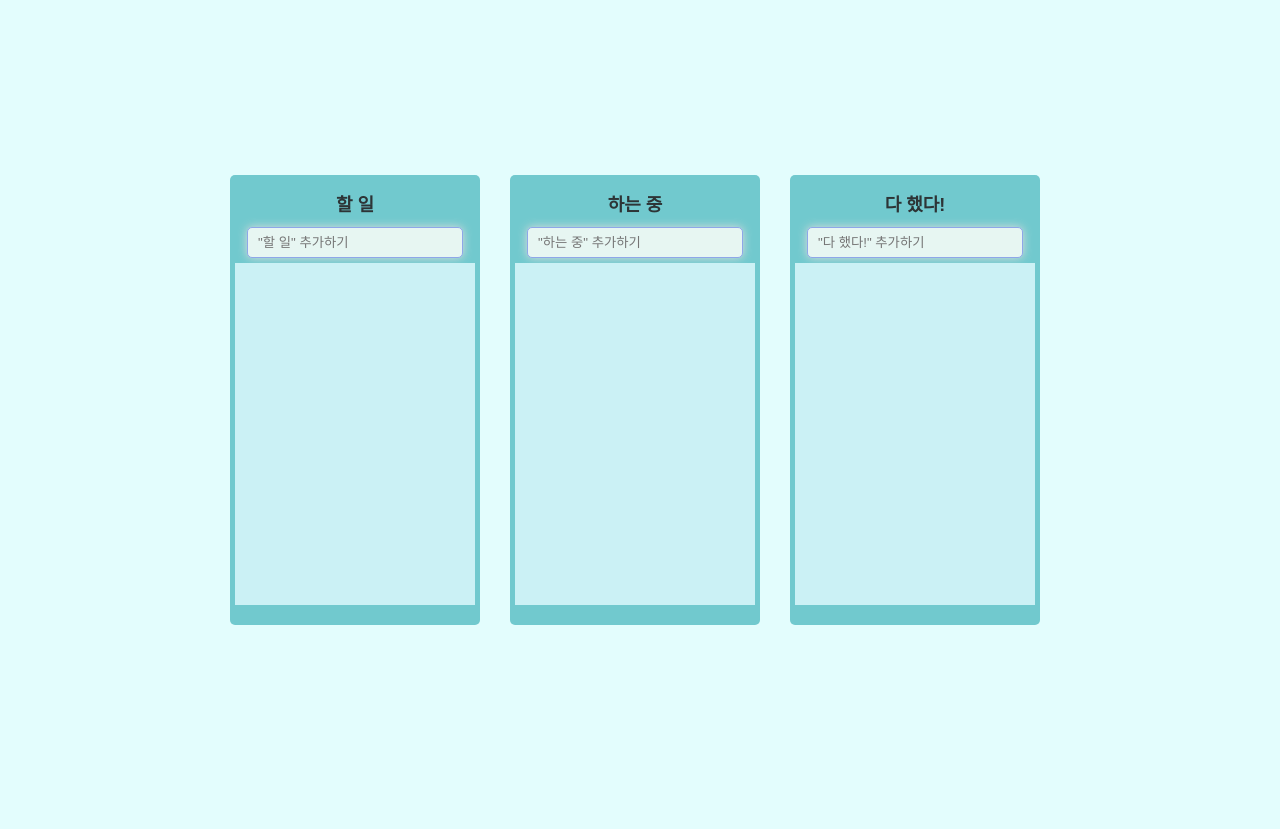
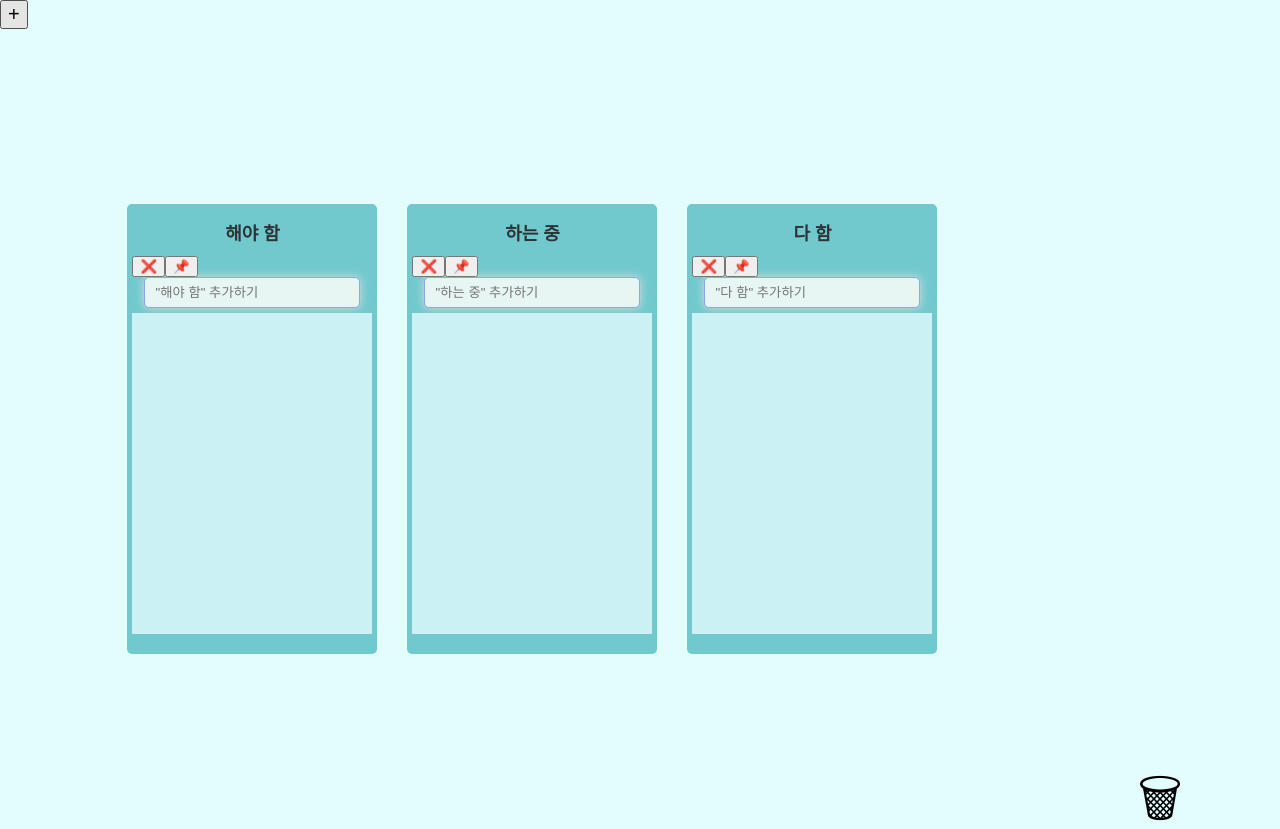
Before and after one commit to prgmr99/Neo-Todo, a React (Create React App) app: page / in a window 1280 px wide. Before the commit the page ends 800 px from the top, so only its background shows below. Built offline with nearby package versions, Linux system fonts and the light colour scheme.

Commit message:
[Fix] issues #3-2~#8 해결

```diff
--- a/src/App.tsx
+++ b/src/App.tsx
@@ -1,8 +1,14 @@
 import styled from "styled-components";
-import { DragDropContext, DropResult } from "react-beautiful-dnd";
+import {
+  DragDropContext,
+  DropResult,
+  Droppable,
+  Draggable,
+} from "react-beautiful-dnd";
 import { useRecoilState } from "recoil";
 import { toDoState } from "./atoms";
 import Board from "./components/Board";
+//import Trash from "./components/Trash";
 
 const Wrapper = styled.div`
   display: flex;
@@ -14,64 +20,149 @@ const Wrapper = styled.div`
   height: 100vh;
 `;
 const Boards = styled.div`
-  display: grid;
-  width: 100%;
-  grid-template-columns: repeat(3, 1fr);
+  display: flex;
 `;
-
+const Area = styled.div`
+  position: relative;
+  top: 370px;
+  left: 100px;
+  font-size: 50px;
+`;
+const ButtonBoard = styled.button`
+  font-size: 20px;
+  top: 0px;
+  left: 0px;
+  position: relative;
+`;
 function App() {
   const [toDos, settoDos] = useRecoilState(toDoState);
-  const onDragEnd = (info: DropResult) => {
-    const { destination, source, draggableId } = info;
-    if (!destination) return;
-    if (destination?.droppableId === source.droppableId) {
-      //same board movement
-      settoDos((allBoards) => {
-        const boardCopy = [...allBoards[source.droppableId]];
-        const taskObj = boardCopy[source.index];
-        // 1) Delete item on source.index
-        boardCopy.splice(source.index, 1);
-        // 2) Put back the item on the destination.index
-        boardCopy.splice(destination?.index, 0, taskObj);
-        return {
-          ...allBoards,
-          [source.droppableId]: boardCopy,
-        };
-      });
-    }
-    if (destination?.droppableId !== source.droppableId) {
-      // cross board movement
-      settoDos((allBoards) => {
-        const sourceBoard = [...allBoards[source.droppableId]];
-        const taskObj = sourceBoard[source.index];
-        const destinationBoard = [...allBoards[destination.droppableId]];
-        sourceBoard.splice(source.index, 1);
-        destinationBoard.splice(destination?.index, 0, taskObj);
-        return {
-          ...allBoards,
-          [source.droppableId]: sourceBoard,
-          [destination.droppableId]: destinationBoard,
-        };
+  const onAddBoard = () => {
+    const name = window.prompt("새 보드 이름을 입력해주세요!")?.trim();
+    if (name !== null && name !== undefined) {
+      if (name === "") {
+        alert("이름을 입력해주세요!");
+        return;
+      }
+      settoDos((prev) => {
+        return [...prev, { title: name, id: Date.now(), toDos: [] }];
       });
     }
   };
-  /* settoDos((oldTodos) => {
-      const newTodos = [...oldTodos];
-      // 1) Delete item on source.index
-      newTodos.splice(source.index, 1)
-      // 2) Put back the item on the destination.index
-      newTodos.splice(destination?.index, 0, draggableId)
-      return newTodos;
-    }) */
+  const onDragEnd = (info: DropResult) => {
+    const { destination, source, draggableId } = info;
+    if (source.droppableId === "boards") {
+      if (!destination) return;
+      if (source.index === destination.index) return;
+      if (source.index !== destination.index) {
+        settoDos((prev) => {
+          const toDosCopy = [...prev];
+          const prevBoard = toDosCopy[source.index];
+          toDosCopy.splice(source.index, 1);
+          toDosCopy.splice(destination.index, 0, prevBoard);
+          return toDosCopy;
+        });
+      }
+    } else if (source.droppableId !== "boards") {
+      if (!destination) return;
 
+      if (destination.droppableId === "trash") {
+        settoDos((prev) => {
+          const toDosCopy = [...prev];
+          const boardIndex = toDosCopy.findIndex(
+            (board) => board.id + "" === source.droppableId.split("-")[1]
+          );
+          const boardCopy = { ...toDosCopy[boardIndex] };
+          const listCopy = [...boardCopy.toDos];
+          listCopy.splice(source.index, 1);
+          boardCopy.toDos = listCopy;
+          toDosCopy.splice(boardIndex, 1, boardCopy);
+          return toDosCopy;
+        });
+        return;
+      }
+      if (source.droppableId === destination.droppableId) {
+        settoDos((prev) => {
+          const toDosCopy = [...prev];
+          const boardIndex = toDosCopy.findIndex(
+            (board) => board.id + "" === source.droppableId.split("-")[1]
+          );
+          const boardCopy = { ...toDosCopy[boardIndex] };
+          const listCopy = [...boardCopy.toDos];
+          const prevToDo = boardCopy.toDos[source.index];
+          listCopy.splice(source.index, 1);
+          listCopy.splice(destination.index, 0, prevToDo);
+          boardCopy.toDos = listCopy;
+          toDosCopy.splice(boardIndex, 1, boardCopy);
+
+          return toDosCopy;
+        });
+      }
+      if (source.droppableId !== destination.droppableId) {
+        settoDos((prev) => {
+          const toDosCopy = [...prev];
+          const sourceBoardIndex = toDosCopy.findIndex(
+            (board) => board.id + "" === source.droppableId.split("-")[1]
+          );
+          const destinationBoardIndex = toDosCopy.findIndex(
+            (board) => board.id + "" === destination.droppableId.split("-")[1]
+          );
+          const sourceBoardCopy = { ...toDosCopy[sourceBoardIndex] };
+          const destinationBoardCopy = { ...toDosCopy[destinationBoardIndex] };
+          const sourceListCopy = [...sourceBoardCopy.toDos];
+          const destinationListCopy = [...destinationBoardCopy.toDos];
+
+          const prevToDo = sourceBoardCopy.toDos[source.index];
+
+          sourceListCopy.splice(source.index, 1);
+          destinationListCopy.splice(destination.index, 0, prevToDo);
+
+          sourceBoardCopy.toDos = sourceListCopy;
+          destinationBoardCopy.toDos = destinationListCopy;
+
+          toDosCopy.splice(sourceBoardIndex, 1, sourceBoardCopy);
+          toDosCopy.splice(destinationBoardIndex, 1, destinationBoardCopy);
+
+          return toDosCopy;
+        });
+      }
+    }
+  };
   return (
     <DragDropContext onDragEnd={onDragEnd}>
+      <ButtonBoard onClick={onAddBoard}>+</ButtonBoard>
       <Wrapper>
-        <Boards>
-          {Object.keys(toDos).map((boardId) => (
-            <Board boardId={boardId} key={boardId} toDos={toDos[boardId]} />
-          ))}
-        </Boards>
+        <Droppable droppableId="boards" direction="horizontal" type="BOARDS">
+          {(provided, snapshot) => (
+            <Boards ref={provided.innerRef} {...provided.droppableProps}>
+              {toDos.map((board, index) => (
+                <Draggable
+                  draggableId={"board-" + board.id}
+                  key={board.id}
+                  index={index}
+                >
+                  {(provided, snapshot) => (
+                    <Board
+                      board={board}
+                      parentProvided={provided}
+                      isHovering={snapshot.isDragging}
+                    />
+                  )}
+                </Draggable>
+              ))}
+              {provided.placeholder}
+            </Boards>
+          )}
+        </Droppable>
+        <Droppable droppableId="trash" type="BOARD">
+          {(provided, snapshot) => (
+            <Area>
+              <div ref={provided.innerRef} {...provided.droppableProps}>
+                🗑
+              </div>
+              {provided.placeholder}
+            </Area>
+          )}
+        </Droppable>
       </Wrapper>
     </DragDropContext>
   );
--- a/src/atoms.tsx
+++ b/src/atoms.tsx
@@ -4,15 +4,44 @@ export interface ITodo {
   id: number;
   text: string;
 }
-interface ITodoState {
-  [key: string]: ITodo[];
-}
 export interface IBoard {
   id: number;
-  text: string;
+  title: string;
   toDos: ITodo[];
 }
+const instanceOfToDo = (object: unknown): object is ITodo => {
+  return (
+    object !== null &&
+    object !== undefined &&
+    object.constructor === Object &&
+    typeof (object as { id: unknown; text: unknown }).id === "number" &&
+    typeof (object as { id: unknown; text: unknown }).text === "string"
+  );
+};
 
+const instanceOfBoard = (object: unknown): object is IBoard => {
+  return (
+    object !== null &&
+    object !== undefined &&
+    object.constructor === Object &&
+    typeof (object as { id: unknown; title: unknown; toDos: unknown }).id ===
+      "number" &&
+    typeof (object as { id: unknown; title: unknown; toDos: unknown }).title ===
+      "string" &&
+    Array.isArray(
+      (object as { id: unknown; title: unknown; toDos: unknown }).toDos
+    ) &&
+    (object as { id: unknown; title: unknown; toDos: unknown[] }).toDos.every(
+      (toDo) => instanceOfToDo(toDo)
+    )
+  );
+};
+
+const instanceOfBoards = (object: unknown): object is IBoard[] => {
+  return (
+    Array.isArray(object) && object.every((board) => instanceOfBoard(board))
+  );
+};
 /**
  * localStorage에 저장하는데 useEffect와도 결합시켰다고 생각하면 된다.
  * Atom Effect의 기능
@@ -23,22 +52,49 @@ const localStorageEffect =
   (key: string) =>
   ({ setSelf, onSet }: any) => {
     const savedValue = localStorage.getItem(key);
-    if (savedValue !== null) {
-      setSelf(JSON.parse(savedValue));
+
+    if (savedValue !== null && savedValue !== undefined) {
+      const json = (raw: string) => {
+        try {
+          return JSON.parse(raw);
+        } catch (error) {
+          return false;
+        }
+      };
+
+      if (json(savedValue) && instanceOfBoards(json(savedValue))) {
+        setSelf(json(savedValue));
+      }
     }
-    onSet((newValue: any, _: any, isReset: boolean) => {
-      isReset
-        ? localStorage.removeItem(key)
-        : localStorage.setItem(key, JSON.stringify(newValue));
+
+    onSet((newValue: IBoard[]) => {
+      localStorage.setItem(key, JSON.stringify(newValue));
     });
   };
 
-export const toDoState = atom<ITodoState>({
+export const toDoState = atom<IBoard[]>({
   key: "toDos",
-  default: {
-    "할 일": [],
-    "하는 중": [],
-    "다 했다!": [],
-  },
+  default: [
+    {
+      title: "해야 함",
+      id: 0,
+      toDos: [],
+    },
+    {
+      title: "하는 중",
+      id: 1,
+      toDos: [],
+    },
+    {
+      title: "다 함",
+      id: 2,
+      toDos: [],
+    },
+  ],
   effects: [localStorageEffect("toDos")],
 });
+
+export const trashState = atom({
+  key: "trash",
+  default: ["hello"],
+});
--- a/src/components/Board.tsx
+++ b/src/components/Board.tsx
@@ -1,23 +1,37 @@
 import { useEffect } from "react";
-import { Droppable } from "react-beautiful-dnd";
+import React from "react";
+import { Droppable, DraggableProvided } from "react-beautiful-dnd";
 import { useForm } from "react-hook-form";
 import DraggableCard from "./DraggableCard";
 import styled from "styled-components";
-import { ITodo, toDoState } from "../atoms";
+import { ITodo, toDoState, IBoard } from "../atoms";
 import { useSetRecoilState, useRecoilValue } from "recoil";
 
 interface IForm {
   toDo: string;
 }
 interface IBoardProps {
-  toDos: ITodo[];
-  boardId: string;
+  board: IBoard;
+  parentProvided: DraggableProvided;
+  isHovering: boolean;
 }
 interface IAreaProps {
   isDraggingFromThis: boolean;
   isDraggingOver: boolean;
 }
-const Container = styled.div``;
+const Container = styled.div<{ isDraggingOver: boolean }>`
+  padding: 20px 5px;
+  background-color: ${(props) => props.theme.boardColor};
+  border-radius: 5px;
+  min-height: 450px;
+  display: flex;
+  flex-direction: column;
+  width: 250px;
+  overflow: hidden;
+  margin: 0px 100px;
+  margin-left: -70px;
+  justify-content: center;
+`;
 const Area = styled.div<IAreaProps>`
   background-color: ${(props) =>
     props.isDraggingOver
@@ -40,19 +54,6 @@ const Title = styled.h2`
     transition: color 0.3s ease-in-out;
   }
 `;
-const Wrapper = styled.div`
-  padding: 20px 5px;
-  background-color: ${(props) => props.theme.boardColor};
-  border-radius: 5px;
-  min-height: 450px;
-  display: flex;
-  flex-direction: column;
-  width: 250px;
-  overflow: hidden;
-  margin: 0px 100px;
-  margin-left: -70px;
-  justify-content: center;
-`;
 const Form = styled.form`
   width: 100%;
 `;
@@ -74,56 +75,101 @@ const Input = styled.input`
   }
 `;
 
-function Board({ toDos, boardId }: IBoardProps) {
+function Board({ board, parentProvided, isHovering }: IBoardProps) {
   const setTodos = useSetRecoilState(toDoState);
   //const getTodos = useRecoilValue(toDoState);
   const { register, setValue, handleSubmit } = useForm<IForm>();
+  const onDelBtn = () => {
+    setTodos((prev) => {
+      const boardsCopy = [...prev];
+      const boardIndex = prev.findIndex((b) => b.id === board.id);
+      boardsCopy.splice(boardIndex, 1);
+      return boardsCopy;
+    });
+  };
   const onValid = ({ toDo }: IForm) => {
     const newTodo = {
       id: Date.now(),
       text: toDo,
     };
-    setTodos((allBoards) => {
-      return {
-        ...allBoards,
-        [boardId]: [...allBoards[boardId], newTodo],
-      };
+    setTodos((prev) => {
+      const toDosCopy = [...prev];
+      const boardIndex = prev.findIndex((b) => b.id === board.id);
+      const boardCopy = { ...prev[boardIndex] };
+
+      boardCopy.toDos = [newTodo, ...boardCopy.toDos];
+      toDosCopy.splice(boardIndex, 1, boardCopy);
+
+      return toDosCopy;
     });
     setValue("toDo", "");
   };
+  const onFixBtn = () => {
+    const name = window.prompt("보드 이름을 입력해주세요!")?.trim();
+    if (name !== null && name !== undefined) {
+      if (name === "") {
+        alert("이름을 입력해주세요!");
+        return;
+      }
+      if (name === board.title) {
+        alert("새로운 이름을 입력해주세요!");
+        return;
+      }
+      setTodos((prev) => {
+        const boardsCopy = [...prev];
+        const boardIndex = prev.findIndex((b) => b.id === board.id);
+        const boardCopy = { ...prev[boardIndex] };
+        boardCopy.title = name;
+        boardsCopy.splice(boardIndex, 1, boardCopy);
+        return boardsCopy;
+      });
+    }
+  };
   return (
-    <Wrapper>
-      <Title>{boardId}</Title>
+    <Droppable droppableId={"board-" + board.id} type="BOARD">
+      {(magic, info) => (
+        <Container
+          isDraggingOver={info.isDraggingOver}
+          className={`${info.isDraggingOver ? "dragging" : ""} ${
+            isHovering ? "hovering" : ""
+          }`}
+          ref={parentProvided.innerRef}
+          {...parentProvided.draggableProps}
+          {...parentProvided.dragHandleProps}
+        >
+          <div>
+            <Title>{board.title}</Title>
+            <button onClick={onDelBtn}>❌</button>
+            <button onClick={onFixBtn}>📌</button>
             <Form onSubmit={handleSubmit(onValid)}>
               <Input
                 {...register("toDo", { required: true })}
                 type="text"
-          placeholder={`"${boardId}" 추가하기`}
+                placeholder={`"${board.title}" 추가하기`}
               />
             </Form>
-      <Droppable droppableId={boardId}>
-        {(magic, info) => (
+          </div>
           <Area
             isDraggingOver={info.isDraggingOver}
             isDraggingFromThis={Boolean(info.draggingFromThisWith)}
             ref={magic.innerRef}
             {...magic.droppableProps}
           >
-            {toDos.map((toDo, index) => (
+            {board.toDos.map((toDo, index) => (
               <DraggableCard
                 key={toDo.id}
                 index={index}
                 toDoId={toDo.id}
-                toDoText={toDo.text}
-                boardId={boardId}
+                toDo={toDo}
+                boardId={board.id}
               />
             ))}
             {magic.placeholder}
           </Area>
+        </Container>
       )}
     </Droppable>
-    </Wrapper>
   );
 }
 
-export default Board;
+export default React.memo(Board);
```
Also changed, not shown: src/components/DelBtn.tsx (+17 -11 lines), src/components/DraggableCard.tsx (+40 -15 lines). Lines whose indentation alone changed are shown as unchanged.
